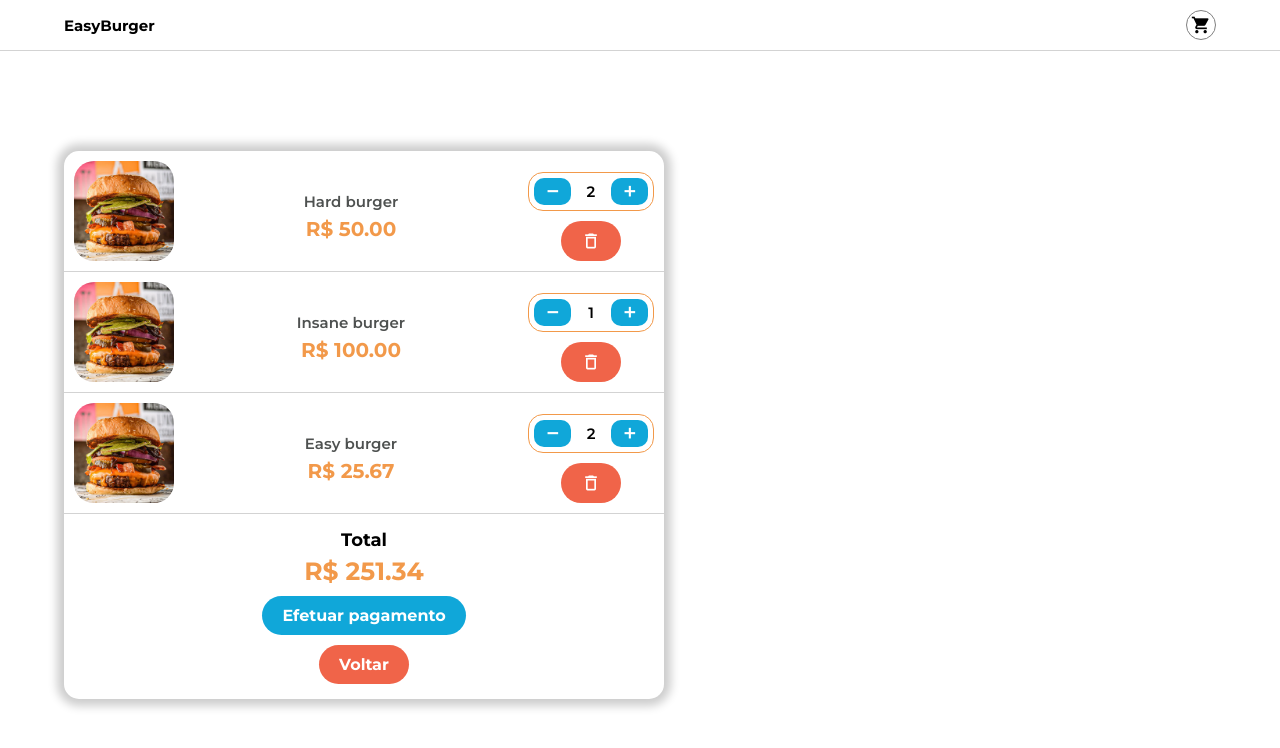
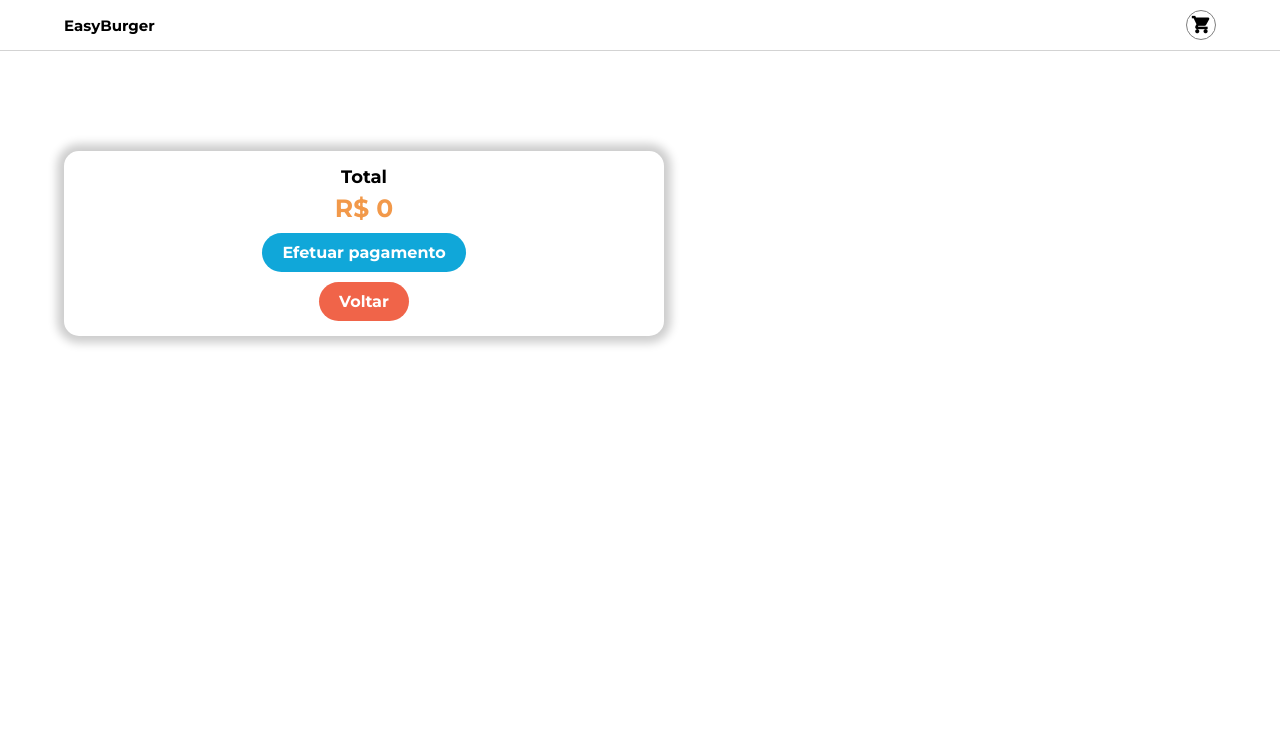
Before and after one commit to Matheus-Galdino/EasyBurger.Web, a Vue app: page /carrinho in a window 1280 px wide. Shown: the top 748 px of the page. Built offline with nearby package versions, Linux system fonts and the light colour scheme.

Commit message:
criando cart e product store

```diff
--- a/src/components/CardapioItem.vue
+++ b/src/components/CardapioItem.vue
@@ -1,31 +1,39 @@
 <script setup>
-defineProps({
+import { useCartStore } from '../stores/cart';
+
+const props = defineProps({
   produto: {
     type: Object,
     required: true,
   },
 });
+
+const cartStore = useCartStore();
+
+function addToCart(){
+  cartStore.addToCart(props.produto);
+}
 </script>
 
 <template>
   <li class="produto">
-    <p class="produto-nome">{{ produto.nome }}</p>
-    <img class="produto-img" src="../assets/img-burger.webp" alt="hamburger" />
+    <p class="produto-nome">{{ produto.name }}</p>
+    <img class="produto-img" src="../assets/img-burger.webp" alt="foto hamburger" />
 
     <div class="extra-info">
-      <p class="produto-preco">R$ {{ produto.preco }}</p>
+      <p class="produto-preco">R$ {{ produto.price }}</p>
 
       <p class="produto-avaliacao">
         <span class="material-icons"> star </span>
-        {{ produto.avaliacao }}
+        {{ produto.rating }}
       </p>
     </div>
 
     <p class="produto-descricao">
-      {{ produto.descricao }}
+      {{ produto.description }}
     </p>
 
-    <button class="btn">Adicionar</button>
+    <button class="btn" @click="addToCart">Adicionar</button>
   </li>
 </template>
 
@@ -45,9 +53,9 @@ defineProps({
 
   &-img {
     width: 100%;
-    max-height: 200px;
+    max-height: 20rem;
     object-fit: cover;
-    border-radius: 20px;
+    border-radius: 2rem;
   }
 
   .extra-info {
@@ -56,8 +64,8 @@ defineProps({
     align-items: center;
     justify-content: center;
 
-    margin: 10px 0;
-    font-size: 18px;
+    margin: 1rem 0;
+    font-size: 1.8rem;
   }
 
   &-preco {
@@ -69,6 +77,11 @@ defineProps({
     display: flex;
     column-gap: 5px;
     align-items: flex-end;
+
+    .material-icons {
+      color: #F5E341;
+      font-size: 2.7rem;
+    }
   }
 
   &-descricao {
--- a/src/components/CarrinhoItem.vue
+++ b/src/components/CarrinhoItem.vue
@@ -1,29 +1,36 @@
 <script setup>
 import { computed } from 'vue';
+import { useCartStore } from '../stores/cart';
 
 const props = defineProps({
-  produto: {
+  product: {
     type: Object,
     required: true,
   },
+  quantity: {
+    type: Number,
+    required: true
+  }
 });
 
-const precoFormatado = computed(() => {
-  return props.produto.preco.toFixed(2);
+const formatedPrice = computed(() => {
+  return props.product.price.toFixed(2);
 })
+
+const cartStore = useCartStore();
 </script>
 
 <template>
   <li class="products-item">
     <img src="../assets/img-burger.webp" alt="hamburger" />
 
-    <p class="nome">{{ produto.nome }}</p>
-    <p class="price">R$ {{ precoFormatado }}</p>
+    <p class="nome">{{ product.name }}</p>
+    <p class="price">R$ {{ formatedPrice }}</p>
 
     <div class="input-container">
-      <button class="material-icons">remove</button>
-      <input type="text" :value="produto.quantidade" readonly />
-      <button class="material-icons">add</button>
+      <button class="material-icons" @click="cartStore.decreaseQuantity(product.id)">remove</button>
+      <input type="text" :value="quantity" readonly />
+      <button class="material-icons" @click="cartStore.increaseQuantity(product.id)">add</button>
     </div>
 
     <button class="material-icons remover">delete_outline</button>
--- a/src/components/TheNav.vue
+++ b/src/components/TheNav.vue
@@ -5,7 +5,7 @@ import { RouterLink } from "vue-router";
 <template>
   <header>
     <nav>
-      <h1>EasyBurger</h1>
+      <router-link to="/">EasyBurger</router-link>
 
       <router-link to="/carrinho" class="cart-container material-icons">
         shopping_cart
@@ -23,6 +23,13 @@ nav {
   margin-bottom: 3rem;
   padding: 1rem var(--default-padding);
   border-bottom: 1px solid lightgray;
+
+  a {
+    color: #000;
+    font-size: 1.5rem;
+    font-weight: bold;
+    text-decoration: none;
+  }
 }
 
 .cart-container {
--- /dev/null
+++ b/src/stores/cart.js
@@ -0,0 +1,30 @@
+import { defineStore } from "pinia";
+
+export const useCartStore = defineStore({
+  id: "cart",
+  state: () => ({
+    products: [],
+  }),
+  getters: {
+    productsCount: (state) => state.products.length,
+    precoTotal: (state) => state.products.reduce((prev, current) => prev + current.product.price * current.quantity, 0),
+  },
+  actions: {
+    addToCart(product) {
+      const productIndex = this.products.findIndex((x) => x.product.id == product.id);
+
+      if (productIndex === -1) this.products.push({ product, quantity: 1 });
+      else this.products[productIndex].quantity++;
+    },
+    increaseQuantity(productId) {
+      const productIndex = this.products.findIndex((x) => x.product.id == productId);
+
+      this.products[productIndex].quantity++;
+    },
+    decreaseQuantity(productId) {
+      const productIndex = this.products.findIndex((x) => x.product.id == productId);
+
+      if (this.products[productIndex].quantity-- == 0) this.products.splice(productIndex, 1);
+    },
+  },
+});
--- /dev/null
+++ b/src/stores/product.js
@@ -0,0 +1,36 @@
+import { defineStore } from "pinia";
+
+export const useProductStore = defineStore({
+  id: "product",
+  state: () => ({
+    products: [
+      {
+        id: 1,
+        name: "Hard burger",
+        price: 50,
+        rating: 5,
+        description: `Lorem ipsum dolor sit, amet consectetur adipisicing elit. Quos aliquam
+                              laboriosam repudiandae doloremque est dolores exercitationem laborum vel accusamus. Quae quibusdam,
+                              voluptate cumque enim maxime pariatur nemo fugiat unde harum!`,
+      },
+      {
+        id: 2,
+        name: "Insane burger",
+        price: 100,
+        rating: 4.4,
+        description: `Lorem ipsum dolor sit, amet consectetur adipisicing elit. Quos aliquam
+                              laboriosam repudiandae doloremque est dolores exercitationem laborum vel accusamus. Quae quibusdam,
+                              voluptate cumque enim maxime pariatur nemo fugiat unde harum!`,
+      },
+      {
+        id: 3,
+        name: "Easy burger",
+        price: 20,
+        rating: 4.2,
+        description: `Lorem ipsum dolor sit, amet consectetur adipisicing elit. Quos aliquam
+                              laboriosam repudiandae doloremque est dolores exercitationem laborum vel accusamus. Quae quibusdam,
+                              voluptate cumque enim maxime pariatur nemo fugiat unde harum!`,
+      },
+    ],
+  }),
+});
--- a/src/views/CardapioView.vue
+++ b/src/views/CardapioView.vue
@@ -1,57 +1,26 @@
 <script setup>
-import { reactive } from "vue";
+import { useProductStore } from "../stores/product";
+
 import CardapioItem from "../components/CardapioItem.vue";
 
-const produtos = reactive([
-  {
-    id: 1,
-    nome: "Galaxy",
-    preco: 33.6,
-    avaliacao: 4.76,
-    descricao: `Lorem ipsum dolor sit, amet consectetur adipisicing elit. Quos aliquam
-                    laboriosam repudiandae doloremque est dolores exercitationem laborum vel accusamus. Quae quibusdam,
-                    voluptate cumque enim maxime pariatur nemo fugiat unde harum!`,
-  },
-  {
-    id: 2,
-    nome: "Galaxy",
-    preco: 33.6,
-    avaliacao: 4.76,
-    descricao: `Lorem ipsum dolor sit, amet consectetur adipisicing elit. Quos aliquam
-                    laboriosam repudiandae doloremque est dolores exercitationem laborum vel accusamus. Quae quibusdam,
-                    voluptate cumque enim maxime pariatur nemo fugiat unde harum!`,
-  },
-  {
-    id: 3,
-    nome: "Galaxy",
-    preco: 33.6,
-    avaliacao: 4.76,
-    descricao: `Lorem ipsum dolor sit, amet consectetur adipisicing elit. Quos aliquam
-                    laboriosam repudiandae doloremque est dolores exercitationem laborum vel accusamus. Quae quibusdam,
-                    voluptate cumque enim maxime pariatur nemo fugiat unde harum!`,
-  },
-]);
+const productStore = useProductStore();
 </script>
 
 <template>
   <main>
     <section class="main__header">
-      <input type="text" placeholder="Pesquise o nome de um produto" />
+      <input type="search" placeholder="Pesquise o nome de um produto" />
 
       <select>
         <option value="1" selected>Ordenar por nome</option>
         <option value="2">Ordenar por preço</option>
+        <option value="3">Ordenar por melhor avaliados</option>
         <option value="4">Ordem por mais pedidos</option>
-        <option value="3">Ordenar por melhor avaliados</option>
       </select>
     </section>
 
     <ul class="lista-produtos">
-      <CardapioItem
-        v-for="produto in produtos"
-        :key="produto.id"
-        :produto="produto"
-      />
+      <CardapioItem v-for="produto in productStore.products" :key="produto.id" :produto="produto" />
     </ul>
   </main>
 </template>
--- a/src/views/CarrinhoView.vue
+++ b/src/views/CarrinhoView.vue
@@ -1,44 +1,24 @@
 <script setup>
-import { computed, reactive } from "vue";
+import { computed } from "vue";
 
+import { useCartStore } from "../stores/cart";
 import CarrinhoItem from "../components/CarrinhoItem.vue";
 
-const produtos = reactive([
-  {
-    nome: "Hard burger",
-    preco: 50,
-    quantidade: 2,
-  },
-  {
-    nome: "Insane burger",
-    preco: 100,
-    quantidade: 1,
-  },
-  {
-    nome: "Easy burger",
-    preco: 25.67,
-    quantidade: 2,
-  },
-]);
-
-const precoTotal = computed(() => {
-  const sum = produtos.reduce((prev, current) => prev + current.preco * current.quantidade, 0);
-
-  return sum;
-})
+const cartStore = useCartStore();
 </script>
 
 <template>
   <main>
     <section class="products-container">
       <ul class="products-list">
-        <carrinho-item v-for="(produto, index) in produtos" :produto="produto" :key="index" />
+        <carrinho-item v-for="({product, quantity}, index) in cartStore.products" :product="product"
+          :quantity="quantity" :key="index" />
       </ul>
 
       <footer class="total-container">
         <h3> Total </h3>
         <p>
-          <strong>R$ {{ precoTotal }}</strong>
+          <strong>R$ {{ cartStore.precoTotal }}</strong>
         </p>
 
         <button class="efetuar-pagamento">Efetuar pagamento</button>
```
